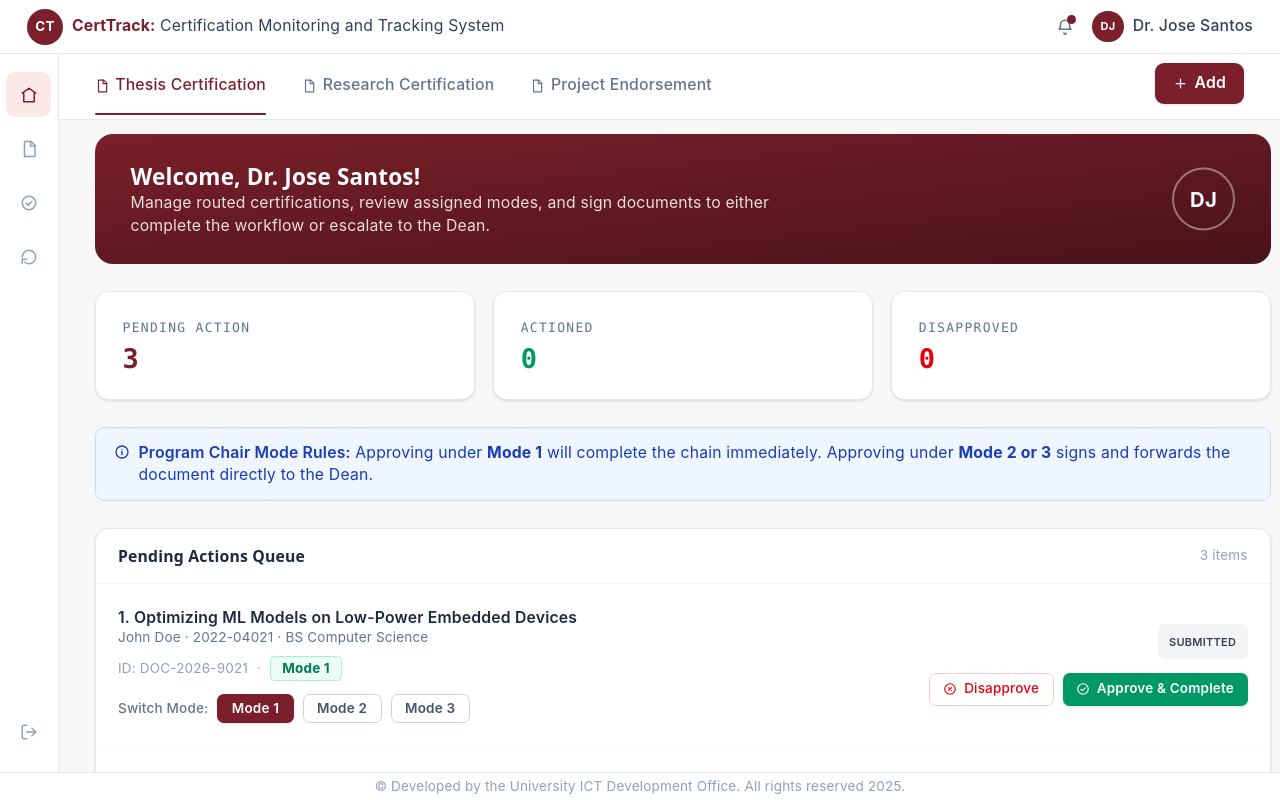
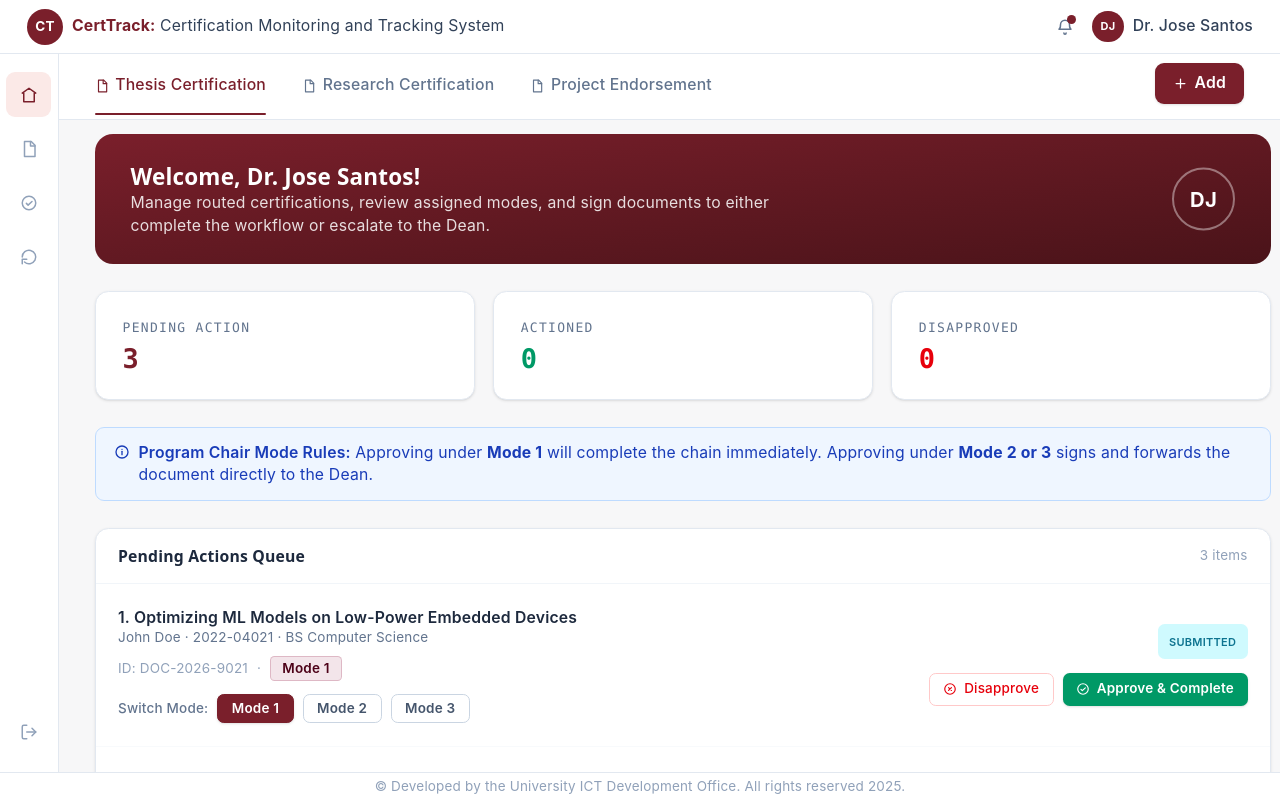
Before and after one commit to jaeee2428/FREC-Monitoring-System, a React (Vite) app in the folder FREC-Monitoring-System-Client/: page / in a window 1280 px wide. Both pictures are taken after a click on the button 640 px from the left and 647 px from the top of the page. Built offline with nearby package versions, Linux system fonts and the light colour scheme.

Commit message:
Update UI Changes
- Removed Mode 1, 2, 3 different color labels
+ Maintained all throughout Maroon + hover
+ Added 'Submitted' Color to Cyan
+ Removed Violet, Sky, Orange Colors on the Header Color for Workflow Guide
+ Added a Custom Slim Scroll Bar
+ Modified ModeBadge into just one Maroon Color

```diff
--- a/FREC-Monitoring-System-Client/src/components/ModeBadge.jsx
+++ b/FREC-Monitoring-System-Client/src/components/ModeBadge.jsx
@@ -1,12 +1,9 @@
 export default function ModeBadge({ mode }) {
-    if (mode === 1) {
-        return <span className="rounded border border-emerald-200 bg-emerald-50 px-2.5 py-0.5 text-xs font-bold text-emerald-700">Mode 1</span>;
-    }
-    if (mode === 2) {
-        return <span className="rounded border border-sky-200 bg-sky-50 px-2.5 py-0.5 text-xs font-bold text-sky-700">Mode 2</span>;
-    }
-    if (mode === 3) {
-        return <span className="rounded border border-purple-200 bg-purple-50 px-2.5 py-0.5 text-xs font-bold text-purple-700">Mode 3</span>;
-    }
-    return null;
+  if (!mode) return null;
+
+  return (
+    <span className="inline-flex items-center rounded border border-rose-900/20 bg-rose-900/10 px-2.5 py-0.5 text-xs font-semibold text-rose-950">
+      Mode {mode}
+    </span>
+  );
 }
--- a/FREC-Monitoring-System-Client/src/components/StatusBadge.jsx
+++ b/FREC-Monitoring-System-Client/src/components/StatusBadge.jsx
@@ -1,7 +1,7 @@
 
 
 const SYSTEM_STATUSES = {
-  "SUBMITTED":        { label: "SUBMITTED",        color: "#374151", bg: "#F3F4F6" },
+  "SUBMITTED":        { label: "SUBMITTED",        color: "#0E7490", bg: "#CFFAFE" },
   "UNDER REVIEW":     { label: "UNDER REVIEW",     color: "#92400E", bg: "#FEF3C7" },
   "ADVISER APPROVED": { label: "ADVISER APPROVED", color: "#065F46", bg: "#D1FAE5" },
   "FORWARDED-FREC":   { label: "FORWARDED-FREC",   color: "#5B21B6", bg: "#EDE9FE" },
--- a/FREC-Monitoring-System-Client/src/components/WorkflowGuide.jsx
+++ b/FREC-Monitoring-System-Client/src/components/WorkflowGuide.jsx
@@ -4,7 +4,7 @@ const MODES = [
     {
         title: "Mode 1",
         route: "Certification — Return to Adviser → PC",
-        headerColor: "text-violet-600",
+        headerColor: "text-[#7a1f2b]",
         steps: [
             { label: "Student", sub: "" },
             { label: "Adviser", sub: "(Approve, Mode 1)" },
@@ -17,7 +17,7 @@ const MODES = [
     {
         title: "Mode 2",
         route: "Certification — Return to PC → Dean",
-        headerColor: "text-sky-600",
+        headerColor: "text-[#7a1f2b]",
         steps: [
             { label: "Student", sub: "" },
             { label: "Adviser", sub: "(Approve, Mode 2)" },
@@ -30,7 +30,7 @@ const MODES = [
     {
         title: "Mode 3",
         route: "Endorsement — Forward to Dean → Reviewer → FICS FREC",
-        headerColor: "text-orange-600",
+        headerColor: "text-[#7a1f2b]",
         steps: [
             { label: "Student", sub: "" },
             { label: "Adviser", sub: "(Approve, Mode 3)" },
--- a/FREC-Monitoring-System-Client/src/index.css
+++ b/FREC-Monitoring-System-Client/src/index.css
@@ -92,3 +92,21 @@ h2 {
 p {
   margin: 0;
 }
+
+/* Custom slim scrollbar */
+::-webkit-scrollbar {
+  width: 8px;
+}
+
+::-webkit-scrollbar-track {
+  background: #f1f1f1;
+}
+
+::-webkit-scrollbar-thumb {
+  background: #cbd5e1;
+  border-radius: 4px;
+}
+
+::-webkit-scrollbar-thumb:hover {
+  background: #7a1f2b; /* Matches your brand maroon on hover */
+}
--- a/FREC-Monitoring-System-Client/src/pages/adviser/approvals.jsx
+++ b/FREC-Monitoring-System-Client/src/pages/adviser/approvals.jsx
@@ -139,10 +139,11 @@ export default function AdviserApprovalsView({ submissions, onApprove, onDisappr
                                                 onClick={() => onApprove(sub.id)}
                                                 disabled={!sub.mode}
                                                 title={!sub.mode ? "Select a Mode before approving" : undefined}
-                                                className={`flex items-center gap-1.5 rounded-md px-3 py-1.5 text-xs font-semibold transition-colors ${sub.mode
-                                                    ? "bg-[#e6b8bd] text-[#7a1f2b] hover:bg-[#dba3aa] cursor-pointer"
-                                                    : "bg-slate-100 text-slate-400 cursor-not-allowed pointer-events-none"
-                                                    }`}
+                                                className={`flex items-center gap-1.5 rounded-md px-3 py-1.5 text-xs font-semibold transition-colors shadow-sm ${
+                                                    sub.mode
+                                                        ? "bg-[#7a1f2b] text-white hover:bg-[#5a121d] cursor-pointer"
+                                                        : "bg-slate-100 text-slate-400 cursor-not-allowed pointer-events-none"
+                                                }`}
                                             >
                                                 <ArrowRightCircleIcon size={13} /> Approve → FREC
                                             </button>
--- a/FREC-Monitoring-System-Client/src/pages/dean/approvals.jsx
+++ b/FREC-Monitoring-System-Client/src/pages/dean/approvals.jsx
@@ -97,8 +97,8 @@ export default function DeanApprovals({ submissions, onApprove, onDisapprove })
                                                 </button>
                                             ) : (
                                                 <button
-                                                    onClick={() => onApprove(sub.id)}
-                                                    className="flex items-center gap-1.5 rounded-md bg-blue-600 hover:bg-blue-700 text-white px-3 py-1.5 text-xs font-semibold transition-colors shadow-sm"
+                                                    onClick={() => handleApprove(sub.id)}
+                                                    className="flex items-center gap-1.5 rounded-md bg-[#7a1f2b] hover:bg-[#5a121d] text-white px-3 py-1.5 text-xs font-semibold transition-colors shadow-sm"
                                                 >
                                                     <ArrowRightCircleIcon size={14} /> Issue Endorsement
                                                 </button>
--- a/FREC-Monitoring-System-Client/src/pages/reviewer/approvals.jsx
+++ b/FREC-Monitoring-System-Client/src/pages/reviewer/approvals.jsx
@@ -94,7 +94,7 @@ export default function ReviewerApprovals({ submissions, onApprove, onDisapprove
                                             {isPending ? (
                                                 <button
                                                     onClick={() => onApprove(sub.id)}
-                                                    className="flex items-center gap-1.5 rounded-md bg-purple-600 hover:bg-purple-700 text-white px-3 py-1.5 text-xs font-semibold transition-colors shadow-sm"
+                                                    className="flex items-center gap-1.5 rounded-md bg-[#7a1f2b] hover:bg-[#5a121d] text-white px-3 py-1.5 text-xs font-semibold transition-colors shadow-sm"
                                                 >
                                                     <ArrowRightCircleIcon size={14} /> Accept for Review
                                                 </button>
--- a/FREC-Monitoring-System-Client/src/pages/reviewer/dashboard.jsx
+++ b/FREC-Monitoring-System-Client/src/pages/reviewer/dashboard.jsx
@@ -172,7 +172,7 @@ export default function ReviewerDashboard({ user = { name: "Prof. Ramon Dela Cru
                                             {sub.status === "DEAN ENDORSED" ? (
                                                 <button
                                                     onClick={() => handleApprove(sub.id)}
-                                                    className="flex items-center gap-1.5 rounded-md bg-purple-600 hover:bg-purple-700 text-white px-3 py-1.5 text-xs font-semibold transition-colors shadow-sm"
+                                                    className="flex items-center gap-1.5 rounded-md bg-[#7a1f2b] hover:bg-[#5a121d] text-white px-3 py-1.5 text-xs font-semibold transition-colors shadow-sm"
                                                 >
                                                     <ArrowRightCircleIcon size={14} /> Accept for Review
                                                 </button>
```
Also changed, not shown: FREC-Monitoring-System-Client/src/pages/adviser/dashboard.jsx (+5 -4 lines), FREC-Monitoring-System-Client/src/pages/dean/dashboard.jsx (+4 -4 lines).
